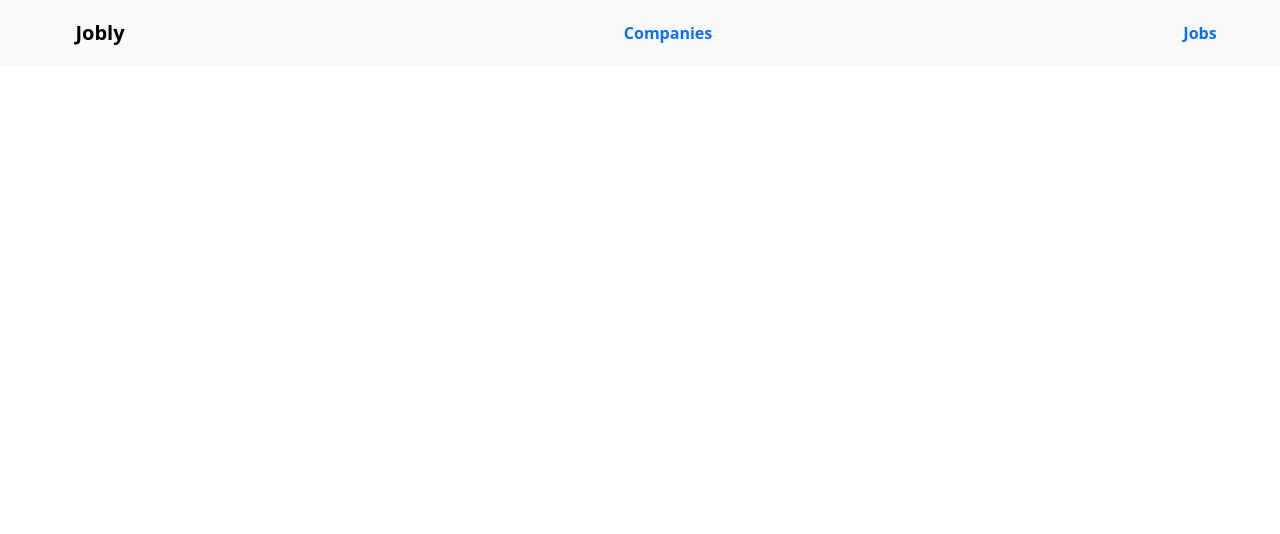
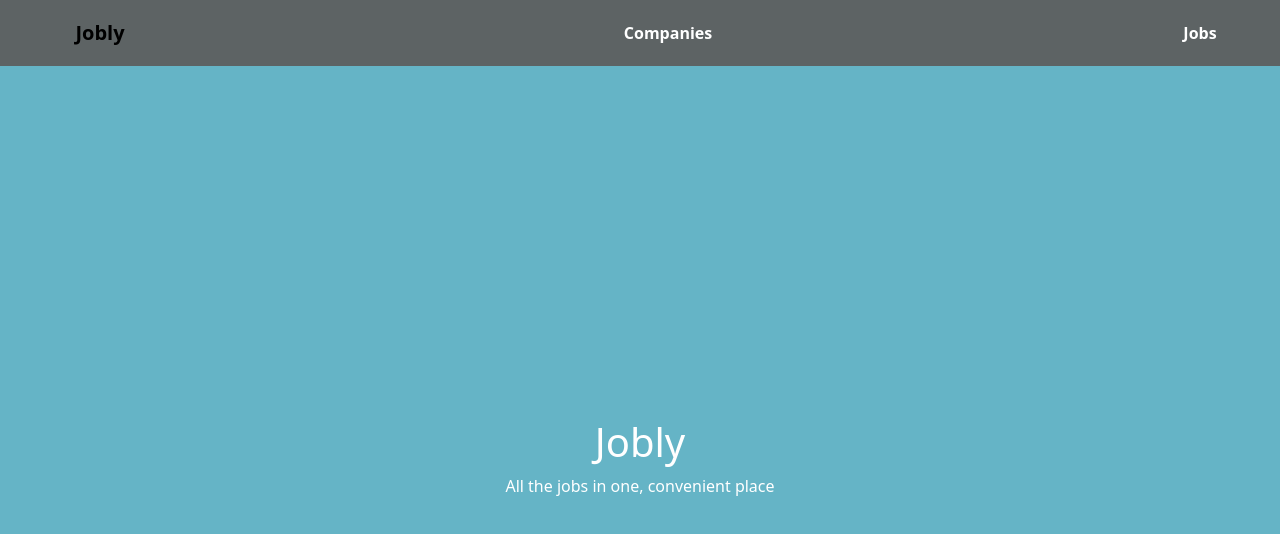
Before and after one commit to maxjeon97/react-jobly, a React (Vite) app: page / in a window 1280 px wide. Shown: the top 534 px of the page. Built offline with nearby package versions, Linux system fonts and the light colour scheme; no server answers.

Commit message:
minor styling

```diff
--- a/src/App.css
+++ b/src/App.css
@@ -1,6 +1,7 @@
-/* .App {
-  background-color: blue;
-} */
+.App {
+  background-color: rgb(101, 180, 198);
+}
+
 /* .App-logo {
   height: 20vmin;
 }
--- a/src/CompaniesList.css
+++ b/src/CompaniesList.css
@@ -1,12 +1,9 @@
-/* .CompaniesList {
-  color: white;
-  min-height: 90vh;
-  display: flex;
-  flex-direction: column;
+.CompaniesList {
+  min-height: 100vh;
   align-items: center;
-  justify-content: center;
   text-align: center;
-} */
+  color: rgb(255, 255, 255);
+}
 
 h1 {
   text-align: center;
--- a/src/Homepage.css
+++ b/src/Homepage.css
@@ -1,5 +1,5 @@
 .Homepage {
-  min-height: 90vh;
+  min-height: 100vh;
   display: flex;
   flex-direction: column;
   align-items: center;
--- a/src/NavBar.css
+++ b/src/NavBar.css
@@ -1,10 +1,11 @@
 .NavBar {
-  background-color: rgb(255, 255, 255);
+  background-color: rgb(93, 99, 100);
   text-align: center;
   font-weight: bold;
 }
 
 .NavBar a {
+  color: white;
   padding: 0.5em 0;
   width: 10em;
   display: inline-block;
--- a/src/NavBar.jsx
+++ b/src/NavBar.jsx
@@ -14,8 +14,8 @@ import "./NavBar.css";
 
 function NavBar() {
   return (
-    <nav className="NavBar navbar navbar-light bg-light">
-      <NavLink className="navbar-brand" to="/">Jobly</NavLink>
+    <nav className="NavBar navbar navbar-light">
+      <NavLink className="navbar-brand" to="/" end>Jobly</NavLink>
       <NavLink to="/companies" end>Companies</NavLink>
       <NavLink to="/jobs">Jobs</NavLink>
     </nav>
```
